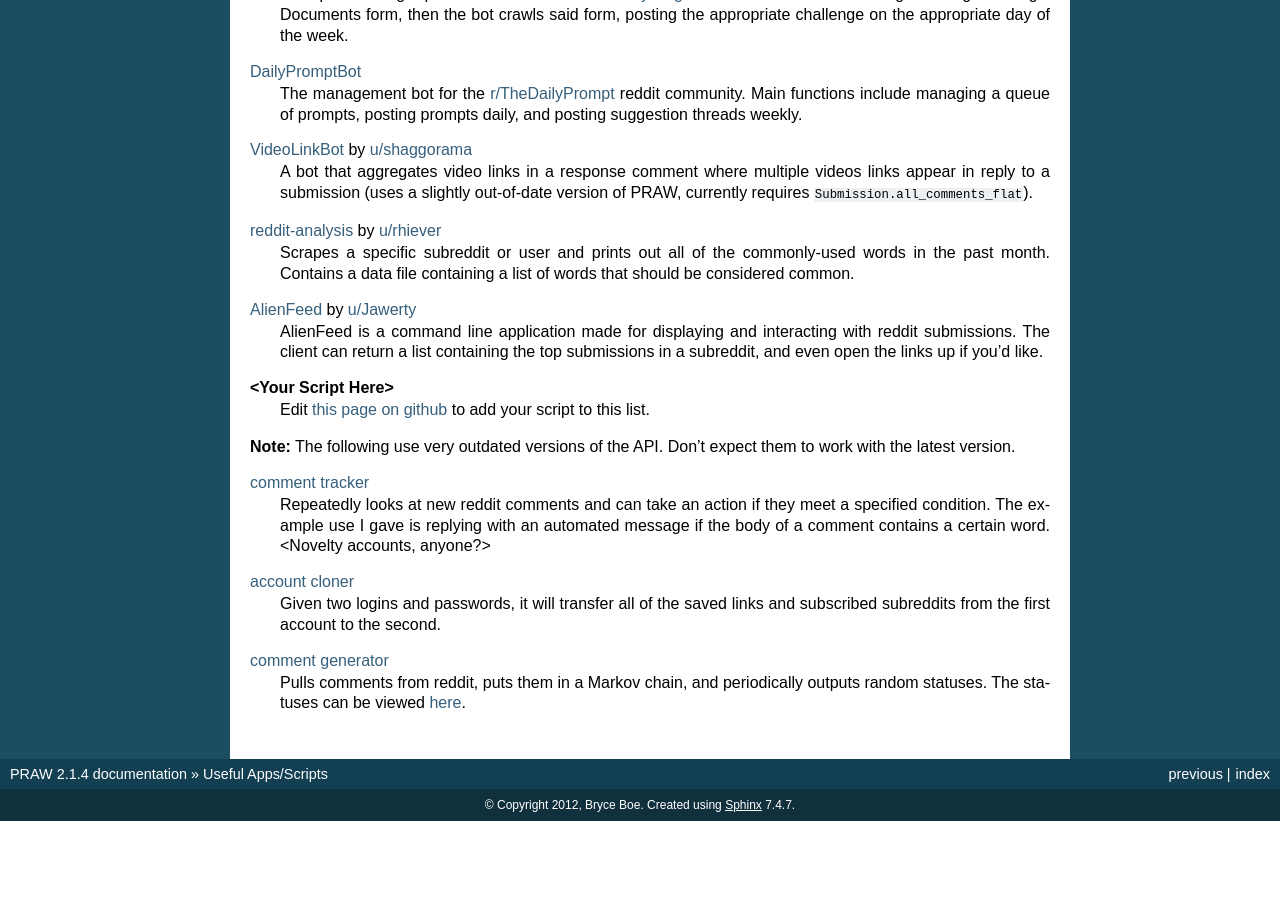
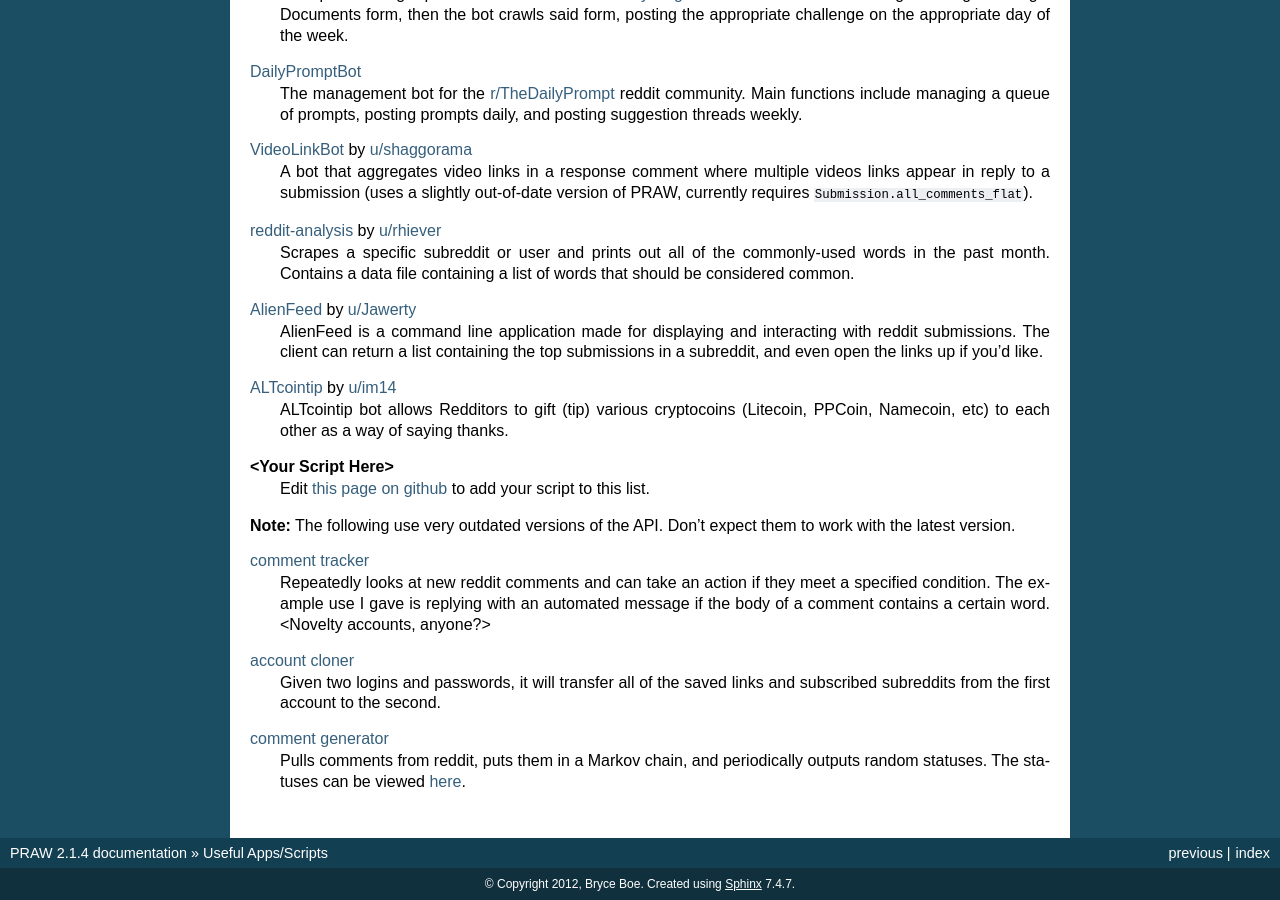
Before and after one commit to praw-dev/praw, a Sphinx documentation site: the page built from docs/pages/useful_scripts.rst, in a window 1280 px wide and 900 px high, scrolled down 969 px. Built offline with Sphinx 7.4.7, drawn with Linux system fonts in a browser that asks for light colours; before the commit the page ends 1790 px from its top, so only the background shows below that.

Commit message:
Adding ALTcointip bot to useful_scripts.rst

```diff
--- a/docs/pages/useful_scripts.rst
+++ b/docs/pages/useful_scripts.rst
@@ -84,6 +84,10 @@ this page to add in more.
     with reddit submissions. The client can return a list containing the top
     submissions in a subreddit, and even open the links up if you'd like.
 
+`ALTcointip`_ by `u/im14 <http://www.reddit.com/user/im14>`_
+    ALTcointip bot allows Redditors to gift (tip) various cryptocoins (Litecoin,
+    PPCoin, Namecoin, etc) to each other as a way of saying thanks.
+
 **\<Your Script Here\>**
     Edit `this page on github <https://github.com/praw-dev/praw/blob/master/
     docs/pages/useful_scripts.rst>`_ to add your script to this list.
@@ -107,6 +111,7 @@ them to work with the latest version.
     <http://identi.ca/redditbot/all>`_.
 
 .. _`AlienFeed`: https://github.com/jawerty/AlienFeed
+.. _`ALTcointip`: https://github.com/vindimy/altcointip
 .. _`AutoModerator`: https://github.com/Deimos/AutoModerator
 .. _`Butcher bot`: https://github.com/xiphirx/Butcher-Bot
 .. _`Groompbot`: https://github.com/AndrewNeo/groompbot
```
